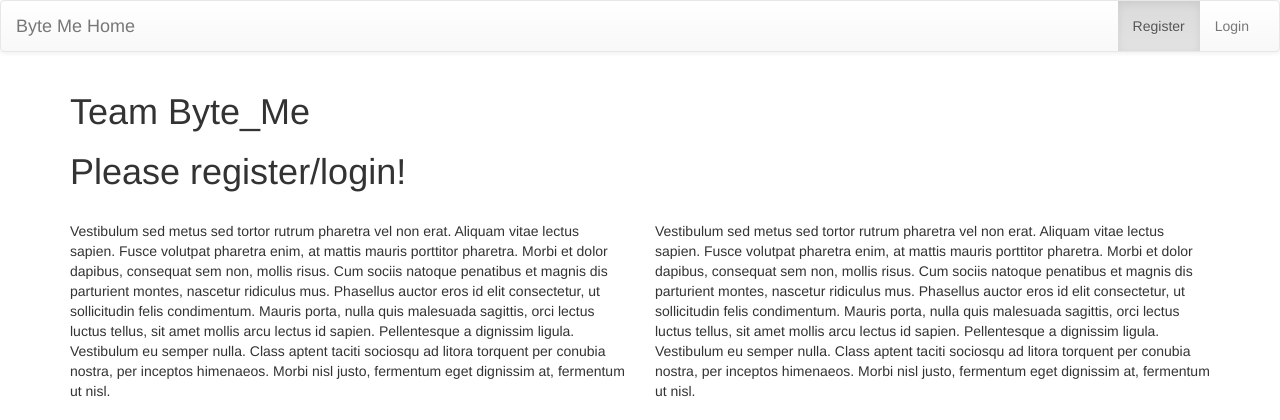
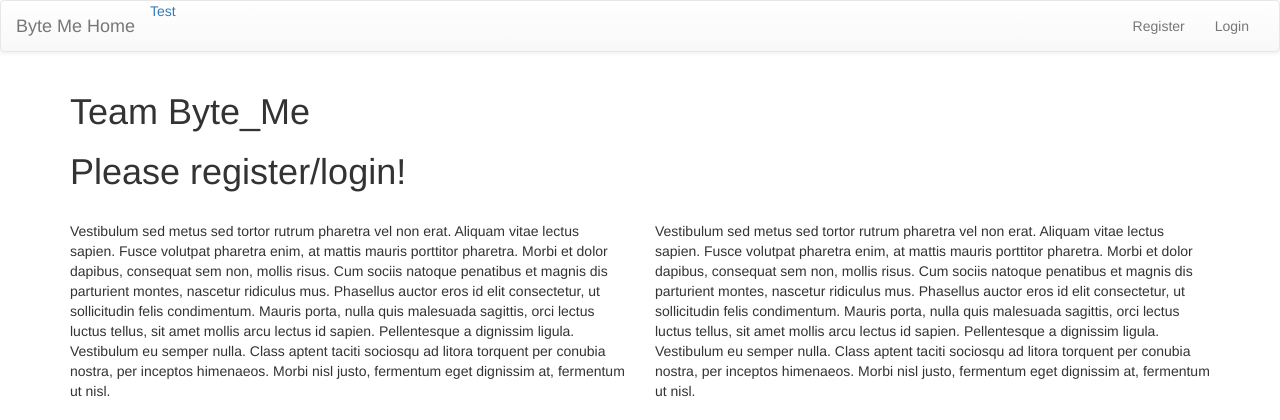
Before and after one commit to 2083008/byte_me, a Django app: page /hackathon/ in a window 1280 px wide. Shown: the top 420 px of the page. Run offline with Django 3.2, Linux system fonts and the light colour scheme; some libraries are stand-ins or nearby versions.

Commit message:
commit before database changes

```diff
--- a/hackathon_starter/hackathon/templates/hackathon/base.html
+++ b/hackathon_starter/hackathon/templates/hackathon/base.html
@@ -30,15 +30,16 @@
       <!-- Collect the nav links, forms, and other content for toggling -->
       <div class="collapse navbar-collapse" id="bs-example-navbar-collapse-1">
         <ul class="nav navbar-nav navbar-left">
+          <a href="/hackathon/test"> Test </a>
           <!--
           {% if user.is_authenticated %}
           <li><a href="/hackathon/api">API</a></li>
           {% endif %}
-        -->
+          -->
         </ul>
         <ul class="nav navbar-nav navbar-right">
           {% if not user.is_authenticated %}
-            <li class="active"><a href="/hackathon/register">Register <span class="sr-only">(current)</span></a></li>
+            <li><a href="/hackathon/register">Register <span class="sr-only">(current)</span></a></li>
 
             <li><a href="/hackathon/login">Login</a></li>
           {% endif %}
--- a/hackathon_starter/hackathon/templates/hackathon/index.html
+++ b/hackathon_starter/hackathon/templates/hackathon/index.html
@@ -7,8 +7,7 @@
     <div class="container">
     	<h1>Team Byte_Me</h1>
     	{% if user.is_authenticated %}
-
-        	<strong>{{ boldmessage }}</strong><br />
+        	<strong>{{ boldmessage }}</strong><br/>
         {% else %}
         	<h1> Please register/login! </h1>
         {% endif %}
```
Also changed, not shown: data.db (added), hackathon_starter/db.sqlite3, 1 other file.
